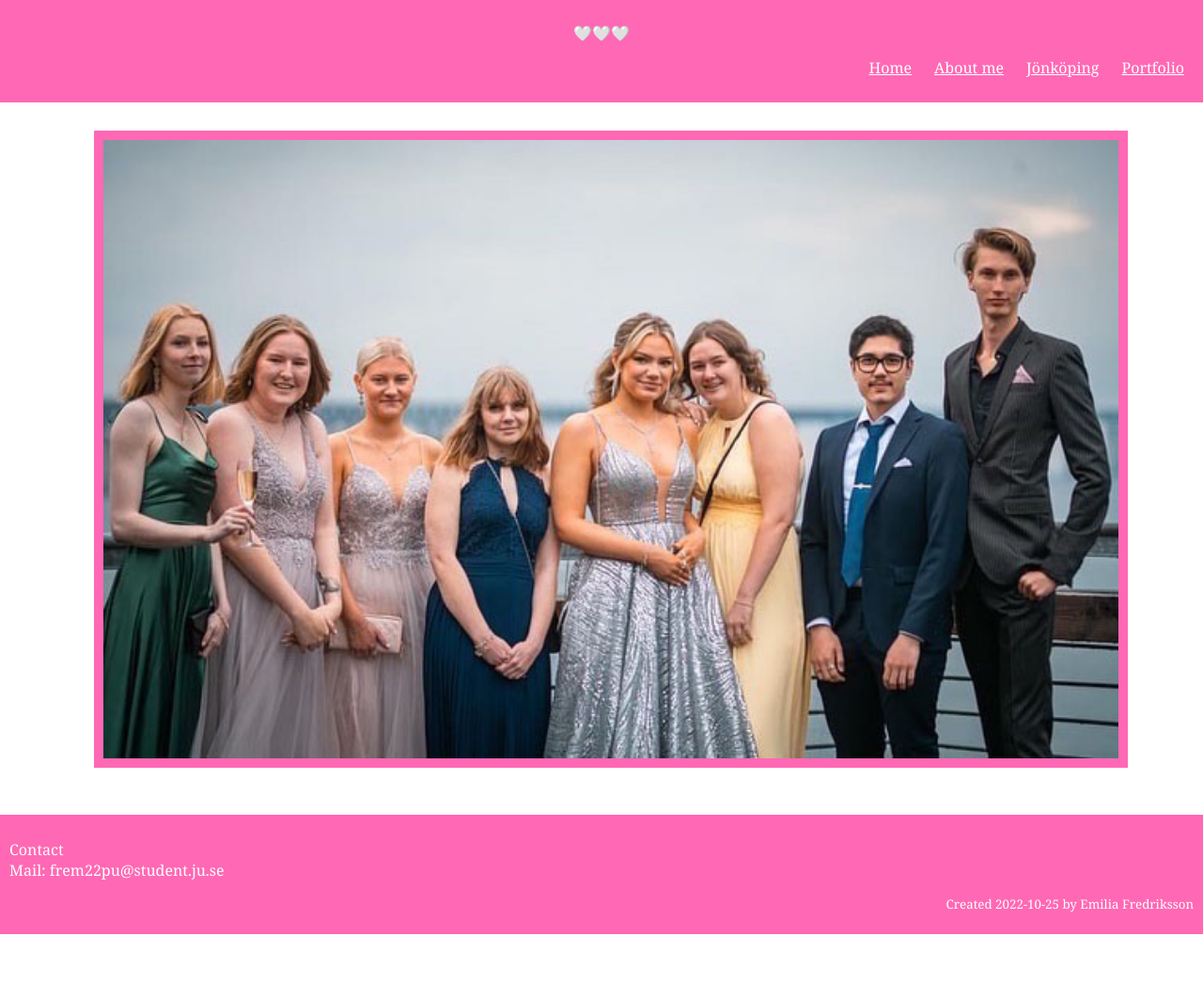
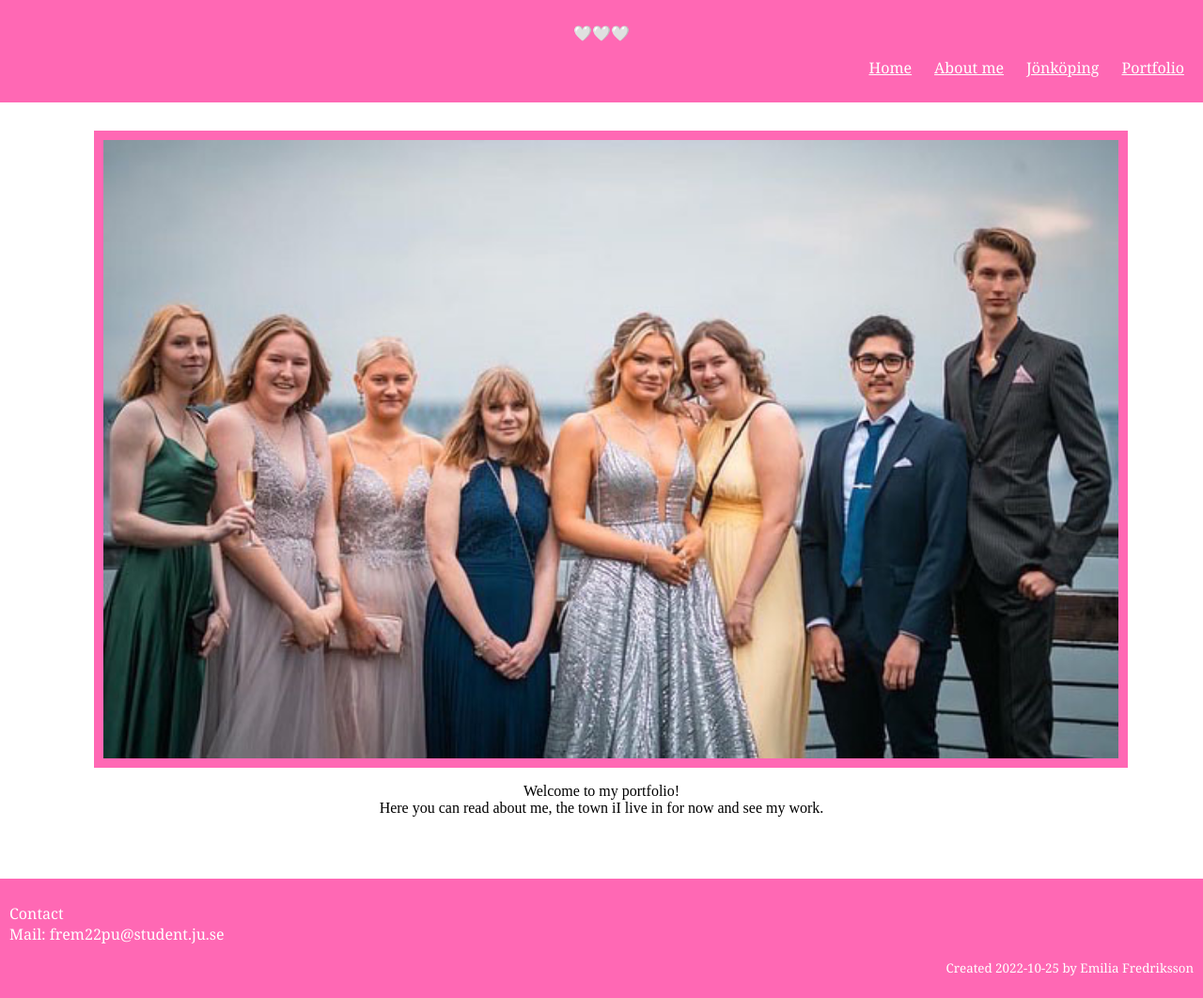
Before and after one commit to ju-nmd2022/wuid-portfolio-emiliafredriksson, a plain HTML site: page homepage.html in a window 1280 px wide. Shown: the whole page at 94% size. Before the commit the page ends 994 px from the top, so only its background shows below. Drawn offline with Linux system fonts and the light colour scheme.

Commit message:
final changes

```diff
--- a/homepage.css
+++ b/homepage.css
@@ -74,15 +74,21 @@
     transform: scale(0);
   }
   25% {
-    transform: scale(2);
+    transform: scale(1.25);
   }
   50% {
     transform: scale(0.75);
   }
   75% {
-    transform: scale(1.25);
+    transform: scale(1);
   }
   100% {
     transform: scale(1);
   }
 }
+
+.welcome {
+  grid-column-start: 1;
+  grid-column-end: 4;
+  text-align: center;
+}
--- a/homepage.html
+++ b/homepage.html
@@ -23,6 +23,9 @@
       <div class="animation">
         <p>YOU ARE AMAZING</p>
       </div>
+      <div class="welcome">
+        <p>Welcome to my portfolio! <br>
+            Here you can read about me, the town iI live in for now and see my work. </p>
     </main>
     <footer>
       <p class="footertext">
```
